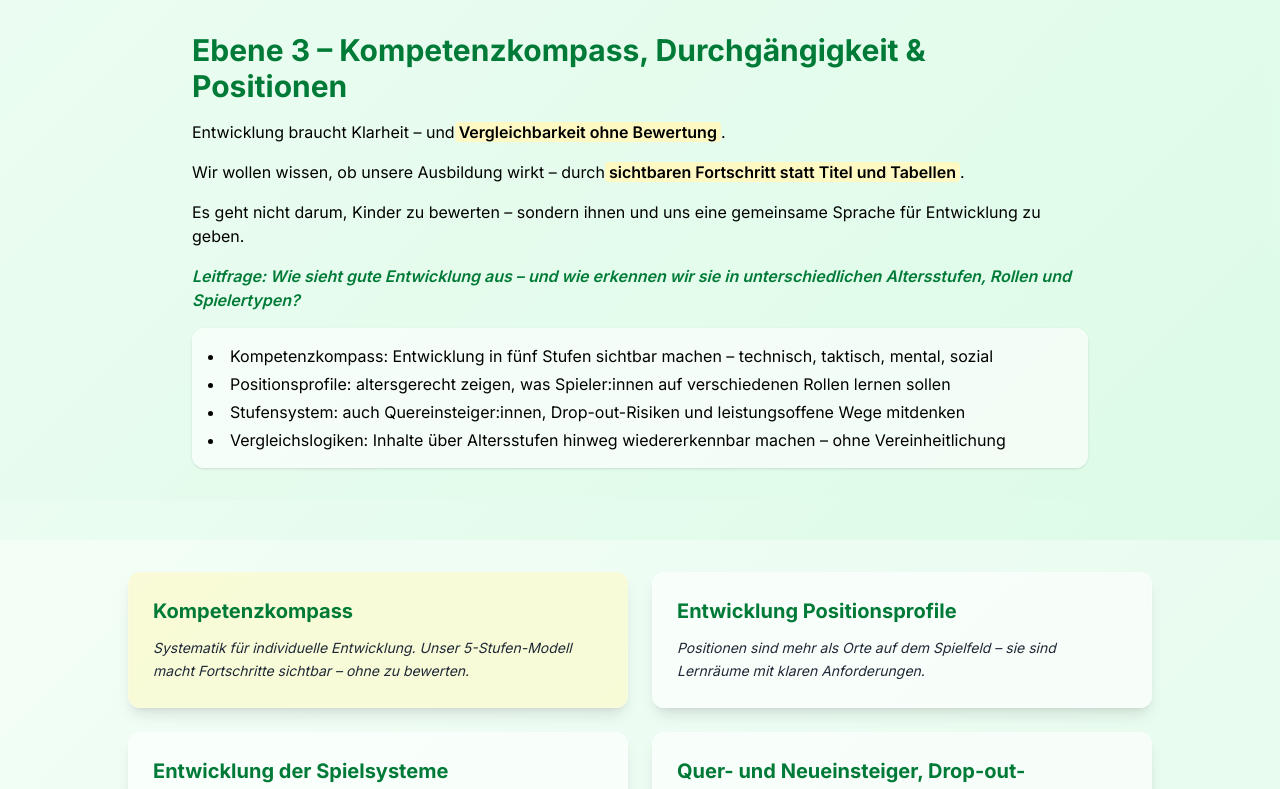
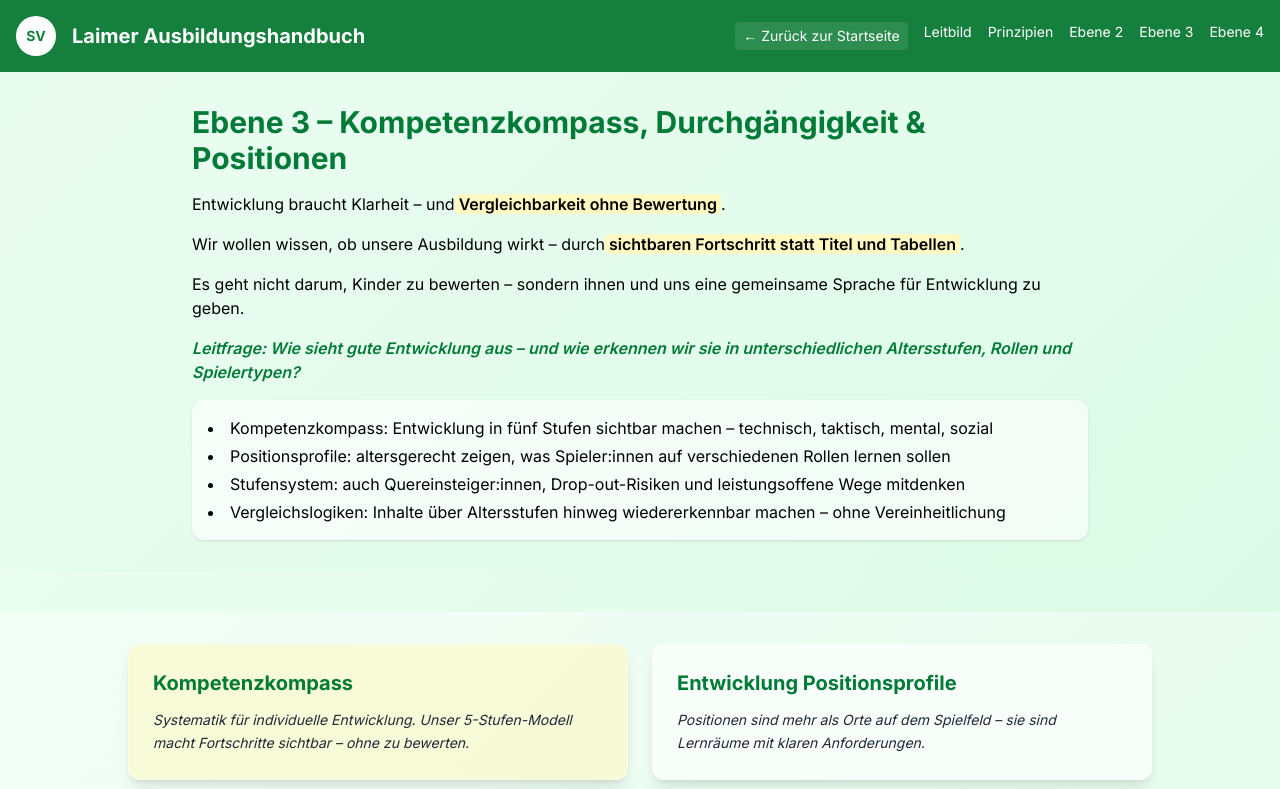
Before and after one commit to OGCoach23/Handbuch-Ausbildung, a React (Vite) app: page /ebene3 in a window 1280 px wide. Shown: the top 789 px of the page. Built offline with nearby package versions, Linux system fonts and the light colour scheme.

Commit message:
Add global navigation to all subpages and fix internal links to use React Router Link components

```diff
--- a/src/App.jsx
+++ b/src/App.jsx
@@ -1,5 +1,5 @@
 import React from "react";
-import { BrowserRouter as Router, Routes, Route } from "react-router-dom";
+import { BrowserRouter as Router, Routes, Route, useLocation, Link } from "react-router-dom";
 import Leitbild from "./pages/Leitbild";
 import Home from "./pages/Home";
 import Zielgruppen from "./pages/Zielgruppen";
@@ -10,6 +10,7 @@ import Ebene2 from "./pages/Ebene2";
 import Ebene3 from "./pages/Ebene3";
 import Ebene4 from "./pages/Ebene4";
 import Ausbildungsprinzipien from "./pages/Ausbildungsprinzipien";
+
 const KontaktPage = () => (
   <main className="min-h-screen bg-lightgray p-8">
     <div className="max-w-4xl mx-auto">
@@ -21,10 +22,42 @@ const KontaktPage = () => (
   </main>
 );
 
+// Globale Navigation für alle Unterseiten
+const GlobalNavigation = () => {
+  const location = useLocation();
+
+  // Navigation nicht auf der Home-Seite anzeigen
+  if (location.pathname === "/") {
+    return null;
+  }
+
+  return (
+    <header className="bg-green-700 text-white p-4 sticky top-0 z-50">
+      <div className="max-w-7xl mx-auto flex flex-col md:flex-row md:items-center md:justify-between">
+        <div className="flex items-center space-x-4 mb-4 md:mb-0">
+          <div className="w-10 h-10 bg-white rounded-full flex items-center justify-center">
+            <span className="text-green-700 font-bold text-sm">SV</span>
+          </div>
+          <h1 className="text-xl font-bold">Laimer Ausbildungshandbuch</h1>
+        </div>
+        <nav className="flex flex-wrap gap-x-4 gap-y-2 text-sm justify-center md:justify-end">
+          <Link to="/" className="hover:underline bg-white/10 px-2 py-1 rounded">← Zurück zur Startseite</Link>
+          <Link to="/leitbild" className="hover:underline">Leitbild</Link>
+          <Link to="/prinzipien" className="hover:underline">Prinzipien</Link>
+          <Link to="/ebene2" className="hover:underline">Ebene 2</Link>
+          <Link to="/ebene3" className="hover:underline">Ebene 3</Link>
+          <Link to="/ebene4" className="hover:underline">Ebene 4</Link>
+        </nav>
+      </div>
+    </header>
+  );
+};
+
 function App() {
   return (
     <Router>
       <div className="min-h-screen">
+        <GlobalNavigation />
         <Routes>
           <Route path="/" element={<Home />} />
           <Route path="/leitbild" element={<Leitbild />} />
--- a/src/pages/Ebene2.jsx
+++ b/src/pages/Ebene2.jsx
@@ -1,4 +1,5 @@
 import { motion } from "framer-motion";
+import { Link } from "react-router-dom";
 
 const jugenden = [
   {
@@ -176,9 +177,9 @@ export default function Ebene2() {
             wie unser System über alle Jahrgänge hinweg wiedererkennbar bleibt.
           </p>
           <p className="text-sm">
-            <a href="/ebene3" className="text-primary underline hover:text-secondary transition-colors">
+            <Link to="/ebene3" className="text-primary underline hover:text-secondary transition-colors">
               ➜ Hier geht's weiter zu Ebene 3
-            </a>
+            </Link>
           </p>
         </motion.div>
       </section>
--- a/src/pages/Ebene3.jsx
+++ b/src/pages/Ebene3.jsx
@@ -1,4 +1,5 @@
 import { motion } from "framer-motion";
+import { Link } from "react-router-dom";
 
 const themen = [
   {
@@ -162,9 +163,9 @@ export default function Ebene3() {
             Raum für Entwicklung.
           </p>
           <p className="text-sm">
-            <a href="/ebene4" className="text-primary underline hover:text-secondary transition-colors">
+            <Link to="/ebene4" className="text-primary underline hover:text-secondary transition-colors">
               ➔ Hier geht's weiter zu Ebene 4
-            </a>
+            </Link>
           </p>
         </motion.div>
       </section>
```
